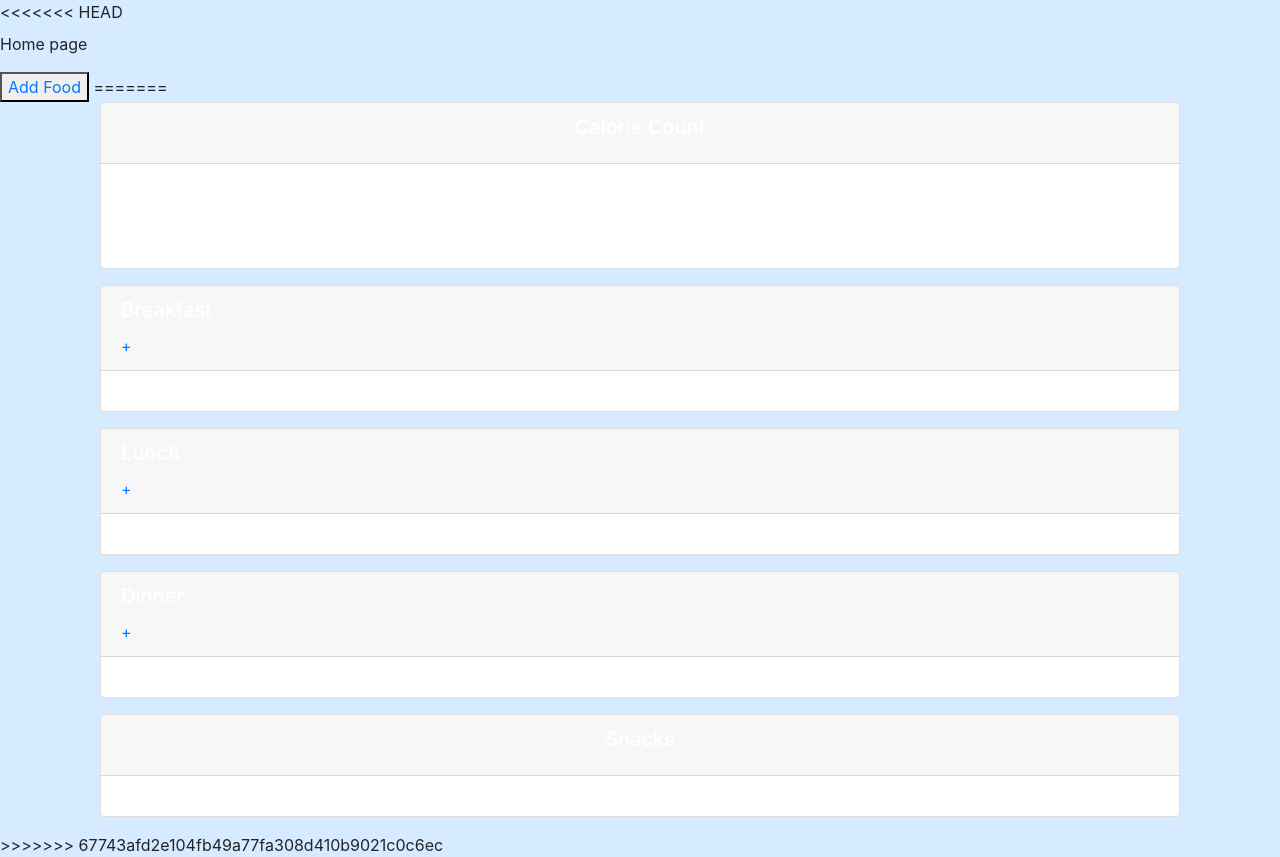
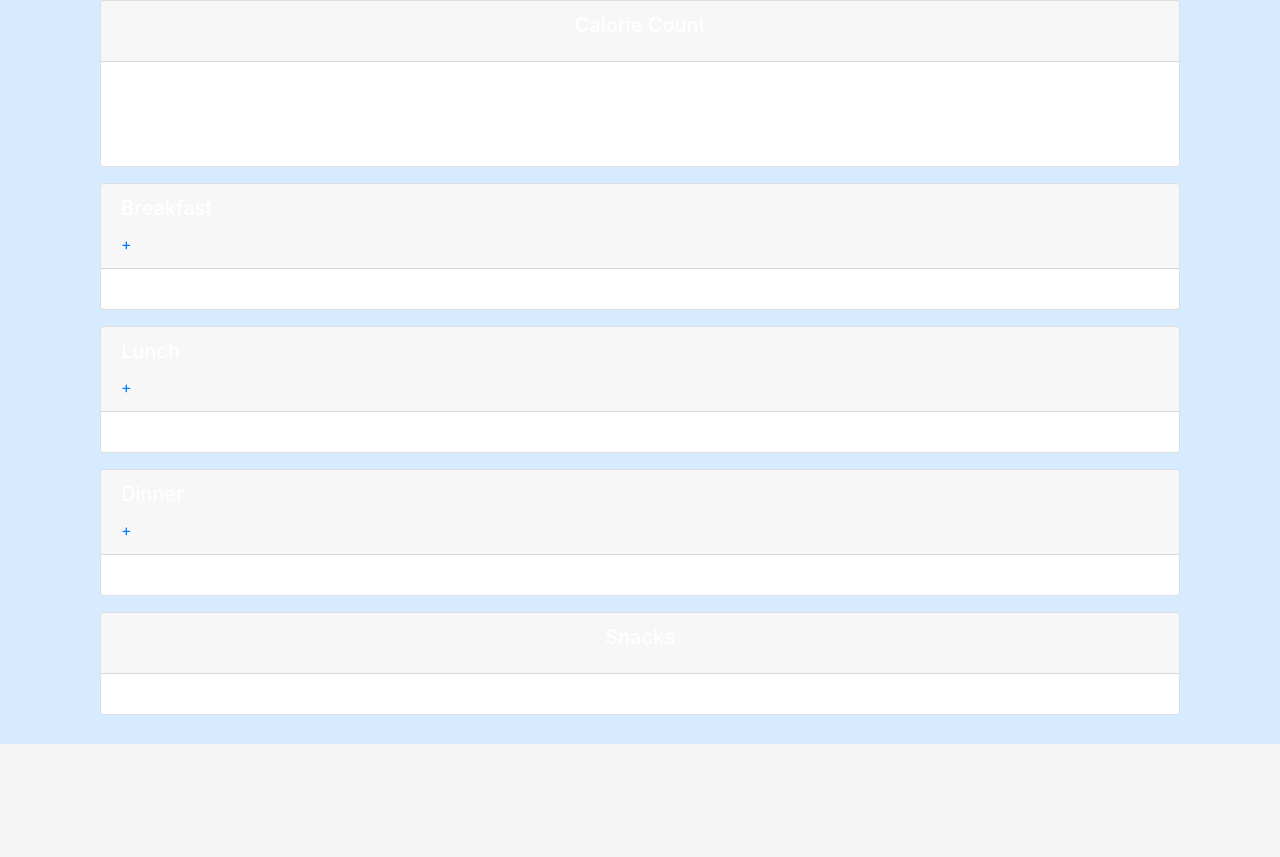
Before and after one commit to medha0105/django-project, a Django app: template cc/templates/cc/home.html in a window 1280 px wide. Shown: the part 56-913 px from the top of the page. After the commit the page ends 800 px from the top, so only its background shows below. Run offline with Django 3.2, Linux system fonts and the light colour scheme; the template is opened without the code that fills it, so the values that code supplies are empty; some libraries are stand-ins or nearby versions.

Commit message:
Food form

```diff
--- a/cc/templates/cc/home.html
+++ b/cc/templates/cc/home.html
@@ -2,11 +2,6 @@
 {% load static %}
 {% block content %}
 
-<<<<<<< HEAD
-<h1>{{calorieCount}}</h1>
-<p>Home page</p>
-<button><a href="{% url 'food_details' request.user.customer.id%}">Add Food</a></button>
-=======
 <div class="container">
     <div class="row status">
         <div class="col">
@@ -110,5 +105,4 @@
 </div>
 
 
->>>>>>> 67743afd2e104fb49a77fa308d410b9021c0c6ec
 {% endblock %}
```
